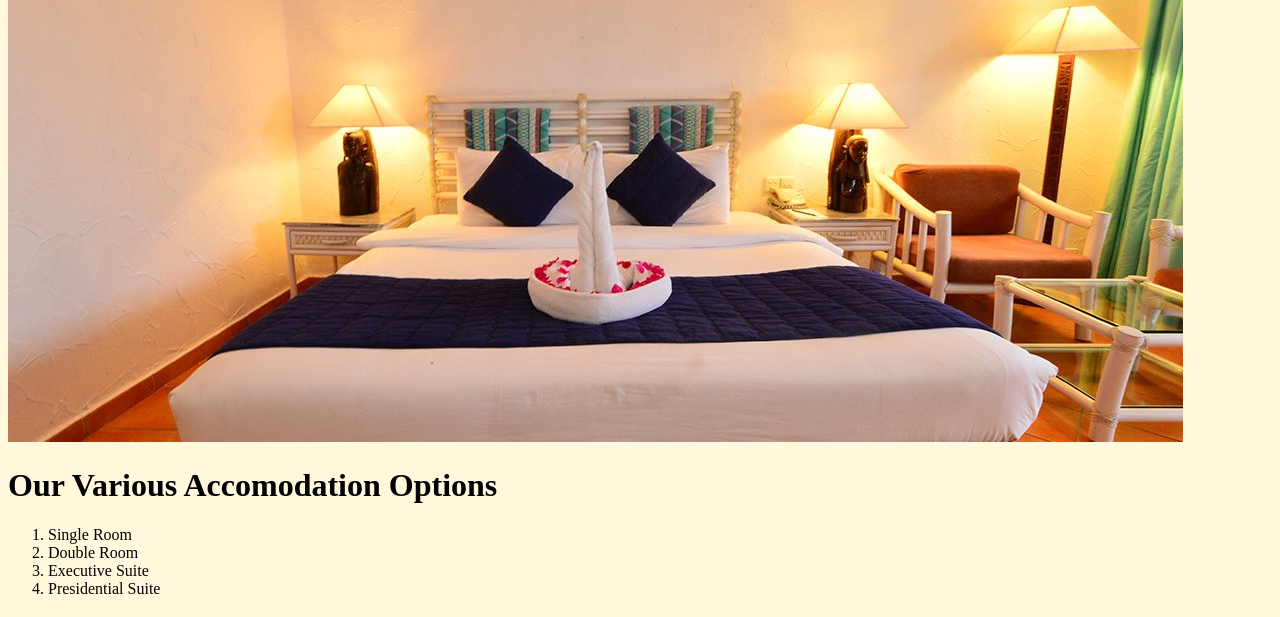
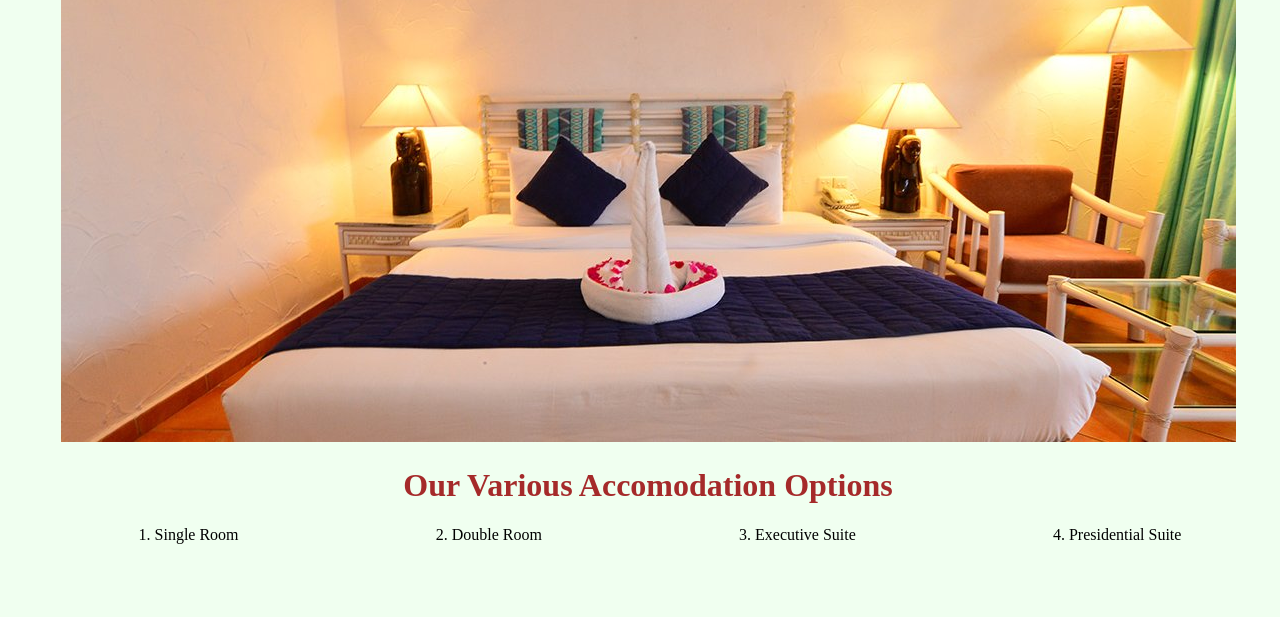
Before and after one commit to Dnjiru/resort_website, a plain HTML site: page accommodations.html in a window 1280 px wide. Shown: the part 183-800 px from the top of the page. Drawn offline with Linux system fonts and the light colour scheme.

Commit message:
styling for body, h1, lists

```diff
--- a/css/styles.css
+++ b/css/styles.css
@@ -1,6 +1,7 @@
 body{
   width:100%;
-  background-color: cornsilk;
+  background-color:honeydew;
+  text-align: center;
 }
 #logo{
   width: 100px;
@@ -28,3 +29,10 @@ a:hover{
   background-color: white;
   color: orange;
 }
+ol{
+  display: flex;
+  justify-content: space-around;
+}
+h1{
+color: brown;
+}
```
